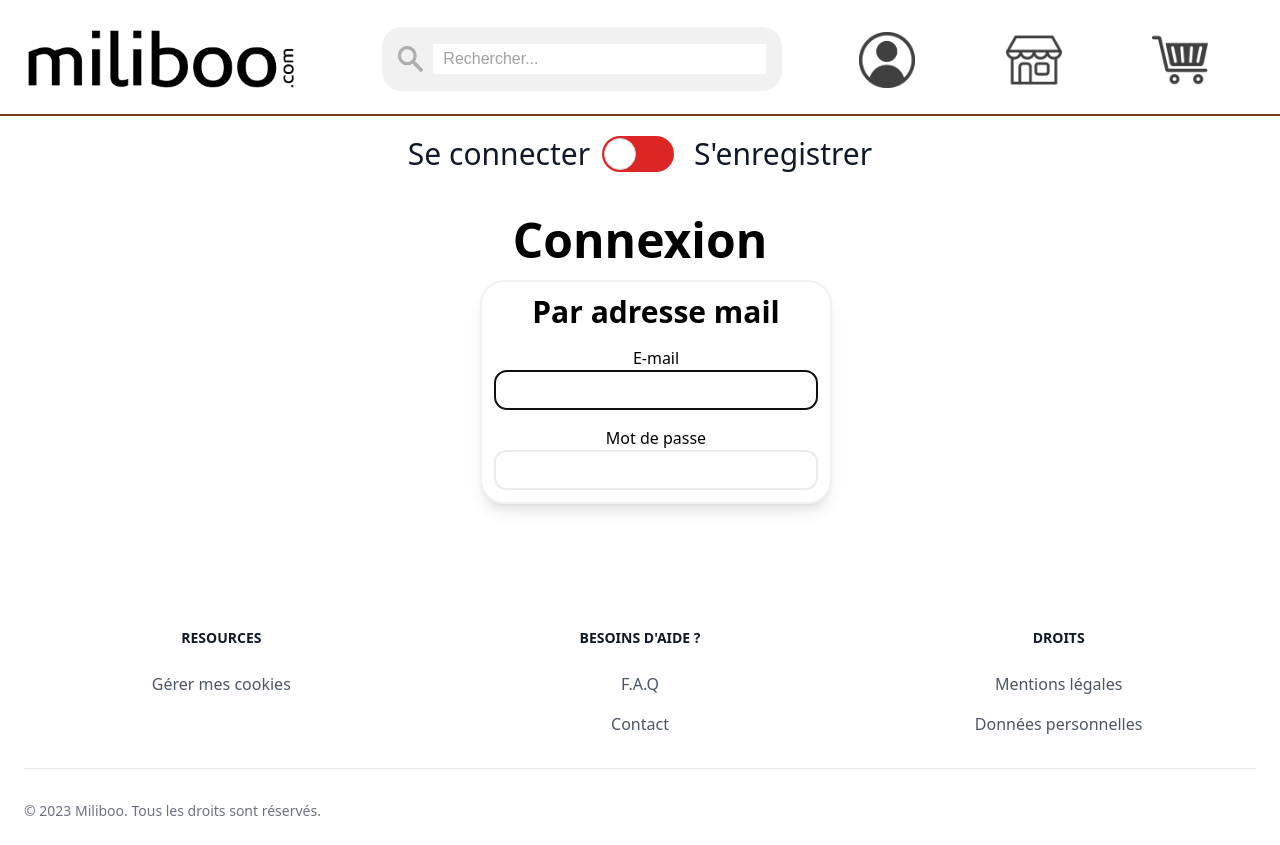
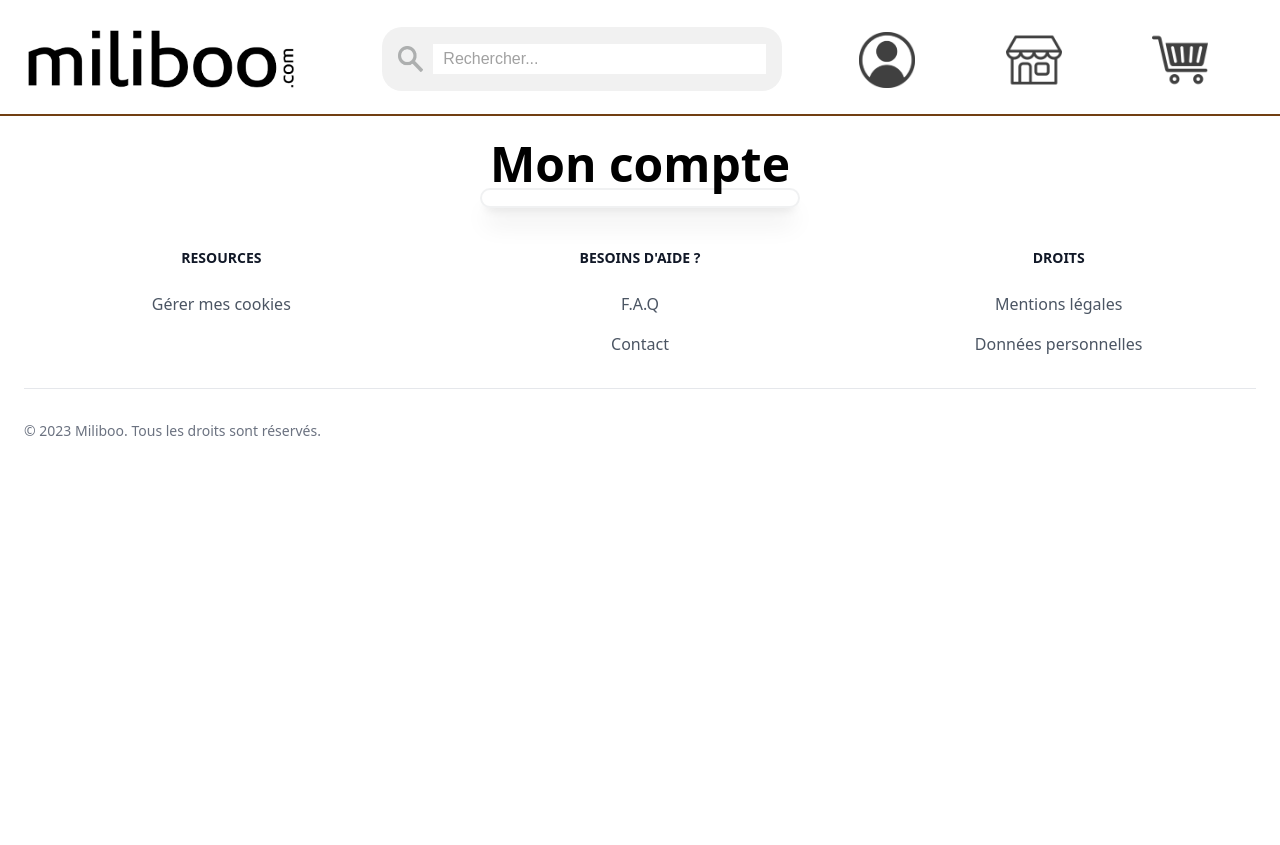
Before and after one commit to leocorv/SAE_VUEJS, a Vue app: page /account in a window 1280 px wide. After the commit the page ends 800 px from the top, so only its background shows below. Built offline with nearby package versions, Linux system fonts and the light colour scheme.

Commit message:
Recomposition de la vue account

```diff
--- a/src/components/LoginView.vue
+++ /dev/null
@@ -1,46 +0,0 @@
-<template>
-    <div class="text-center flex flex-col items-center mb-8 p-5 font-sans w-full h-full">
-        <div class="flex flex-grow">
-            <span class="text-3xl font-medium text-gray-900 dark:text-gray-600 mr-3 mb-2">Se connecter</span>
-            <div>
-                <label class="relative inline-flex items-center mr-5 cursor-pointer">
-                    <input type="checkbox" value="" class="sr-only peer">
-                    <div style="width: 4.5rem;" class="h-9 bg-red-600 rounded-full peer dark:bg-red-400 peer-focus:ring-4 peer-focus:ring-yellow-300 dark:peer-focus:ring-gray-800 peer-checked:after:translate-x-full peer-checked:after:border-white after:content-[''] after:absolute after:top-0.5 after:left-[2px] after:bg-white after:border-gray-300 after:border after:rounded-full after:h-8 after:w-8 after:transition-all dark:border-gray-600 peer-checked:bg-yellow-400"></div>
-                </label>
-            </div>
-            <span class=" pb-11 text-3xl font-medium text-gray-900 dark:text-gray-600">S'enregistrer</span>
-        </div>
-        <div class="text-center flex flex-col items-center mb-8">
-            <h1 class="text-5xl font-semibold">Connexion</h1>
-            <div class="inline-block justify-around text-center">
-                <div class="p-3 m-4 text-center items-center border-gray-500/10 border-2 border-solid rounded-3xl shadow-lg min-w-full w-80">
-                    <h2 class="text-3xl font-semibold">Par adresse mail</h2>
-                    <form method="post" action="#">
-                        <div class="pt-4">
-                            <label>E-mail</label>
-                            <div>
-                                <input class="border-solid border-2 border-gray-700/10 min-w-full rounded-xl text-lg p-1" id="email" type="email" name="email" value required autocomplete="email" autofocus>
-                            </div>
-                        </div>
-                        <div class="pt-4">
-                            <label>Mot de passe</label>
-                            <div>
-                                <input class="border-solid border-2 border-gray-700/10 min-w-full rounded-xl text-lg p-1" id="password" type="password" name="password" value required autocomplete="current-password">
-                            </div>
-                        </div>
-                    </form>
-                </div>
-            </div>
-        </div>
-    </div>
-</template>
-
-<script>
-</script>
-
-
-<style>
-h2{
-    text-align: center;
-}
-</style>
--- /dev/null
+++ b/src/components/account/Account_information.vue
@@ -0,0 +1,18 @@
+<template>
+    <div class="inline-flex justify-center w-full">
+        <div class="mt-6 text-center items-center">
+            <h1 class="text-5xl font-semibold">Mon compte</h1>
+            <div class=" p-2 mb-4 border-solid border-2 border-gray-500/10 rounded-xl shadow-xl min-w-full w-80">
+
+            </div>
+        </div>
+    </div>
+</template>
+
+<script>
+
+</script>
+
+<style scoped>
+
+</style>
--- /dev/null
+++ b/src/components/account/LoginView.vue
@@ -0,0 +1,35 @@
+<template>
+<div id="connexion" class="text-center flex flex-col items-center mb-8">
+    <h1 class="text-5xl font-semibold">Connexion</h1>
+    <div class="inline-block justify-around text-center">
+        <div class="p-3 m-4 text-center items-center border-gray-500/10 border-2 border-solid rounded-3xl shadow-lg min-w-full w-80">
+            <h2 class="text-3xl font-semibold">Par adresse mail</h2>
+            <form method="post" action="#">
+                <div class="pt-4">
+                    <label>E-mail</label>
+                    <div>
+                        <input class="border-solid border-2 border-gray-700/10 min-w-full rounded-xl text-lg p-1" id="email" type="email" name="email" value required autocomplete="email" autofocus>
+                    </div>
+                </div>
+                <div class="pt-4">
+                    <label>Mot de passe</label>
+                    <div>
+                        <input class="border-solid border-2 border-gray-700/10 min-w-full rounded-xl text-lg p-1" id="password" type="password" name="password" value required autocomplete="current-password">
+                    </div>
+                </div>
+                <div>
+                    <button type="submit" class=" rounded-full">Connexion</button>
+                </div>
+            </form>
+        </div>
+    </div>
+</div>
+</template>
+
+<script>
+
+</script>
+
+
+<style>
+</style>
--- /dev/null
+++ b/src/components/account/RegisterView.vue
@@ -0,0 +1,27 @@
+<template>
+    <div id="register" class="text-center flex-col items-center mb-8 flex">
+    <h1 class="text-5xl font-semibold">S'enregistrer</h1>
+    <div class="inline-block justify-around text-center">
+        <div class="p-3 m-4 text-center items-center border-gray-500/10 border-2 border-solid rounded-3xl shadow-lg min-w-full w-80">
+            <h2 class="text-3xl font-semibold">Par adresse mail</h2>
+            <form method="post" action="#">
+                <div class="pt-4">
+                    <label>E-mail</label>
+                    <div>
+                        <input class="border-solid border-2 border-gray-700/10 min-w-full rounded-xl text-lg p-1" id="email" type="email" name="email" value required autocomplete="email" autofocus>
+                    </div>
+                </div>
+                <div class="pt-4">
+                    <label>Mot de passe</label>
+                    <div>
+                        <input class="border-solid border-2 border-gray-700/10 min-w-full rounded-xl text-lg p-1" id="password" type="password" name="password" value required autocomplete="current-password">
+                    </div>
+                </div>
+                <div>
+                    <button type="submit" class=" rounded-full">S'enregistrer</button>
+                </div>
+            </form>
+        </div>
+    </div>
+</div>
+</template>
--- /dev/null
+++ b/src/components/account/Toggle_Log_Reg.vue
@@ -0,0 +1,12 @@
+<template>
+<div class="flex flex-grow">
+    <span class="text-3xl font-medium text-gray-900 dark:text-gray-600 mr-3 mb-2">Se connecter</span>
+    <div>
+        <label class="relative inline-flex items-center mr-5 cursor-pointer">
+            <input id="toggle" type="checkbox" value="" class="sr-only peer">
+            <div style="width: 4.5rem;" class="h-9 bg-red-600 rounded-full peer dark:bg-red-400 peer-focus:ring-4 peer-focus:ring-yellow-300 dark:peer-focus:ring-gray-800 peer-checked:after:translate-x-full peer-checked:after:border-white after:content-[''] after:absolute after:top-0.5 after:left-[2px] after:bg-white after:border-gray-300 after:border after:rounded-full after:h-8 after:w-8 after:transition-all dark:border-gray-600 peer-checked:bg-yellow-400"></div>
+        </label>
+    </div>
+    <span class=" pb-11 text-3xl font-medium text-gray-900 dark:text-gray-600">S'enregistrer</span>
+</div>
+</template>
--- a/src/views/AccountView.vue
+++ b/src/views/AccountView.vue
@@ -1,13 +1,19 @@
 <script>
-import LoginView from '../components/LoginView.vue';
+import LoginView from '../components/account/LoginView.vue';
+import Toggle_Log_Reg from '../components/account/Toggle_Log_Reg.vue'
+import RegisterView from '../components/account/RegisterView.vue'
+import Information_Account from '../components/account/Account_information.vue'
 
 export default {
   components: {
-    LoginView
+    LoginView,
+    Toggle_Log_Reg,
+    RegisterView,
+    Information_Account
   },
   data() {
     return {
-      logged: false
+      logged: true
     };
   }
 }
@@ -15,8 +21,13 @@ export default {
 
 <template>
   <!-- <h2>Compte</h2> -->
-  <div v-if="logged === false">
+  <div class="text-center flex flex-col items-center mb-8 p-5 font-sans w-full h-full" v-if="logged === false" >
+    <Toggle_Log_Reg />
     <LoginView />
+    <RegisterView />
+  </div>
+  <div>
+    <Information_Account />
   </div>
 
 </template>
```
